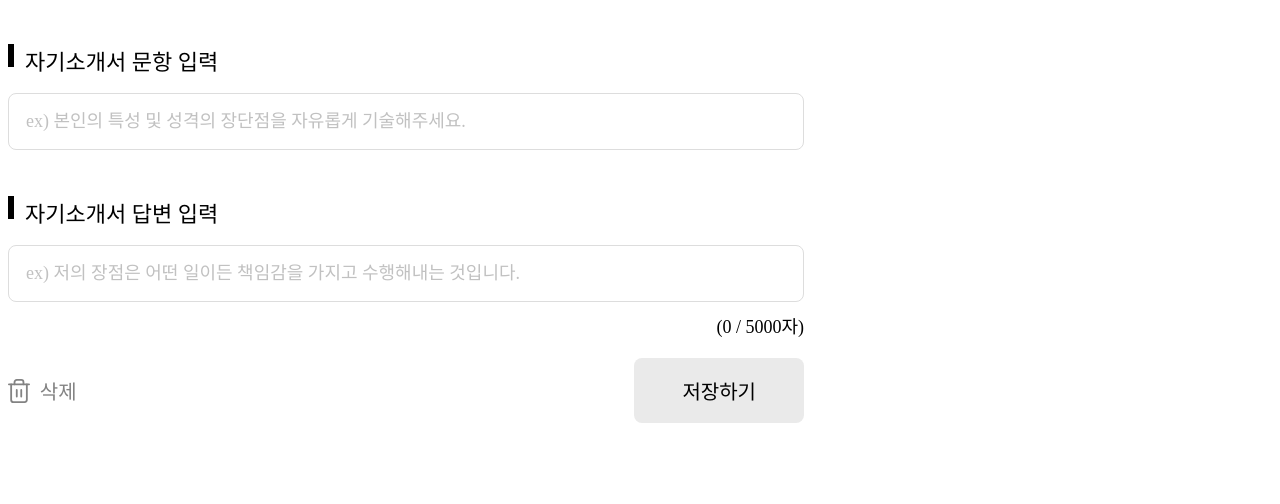
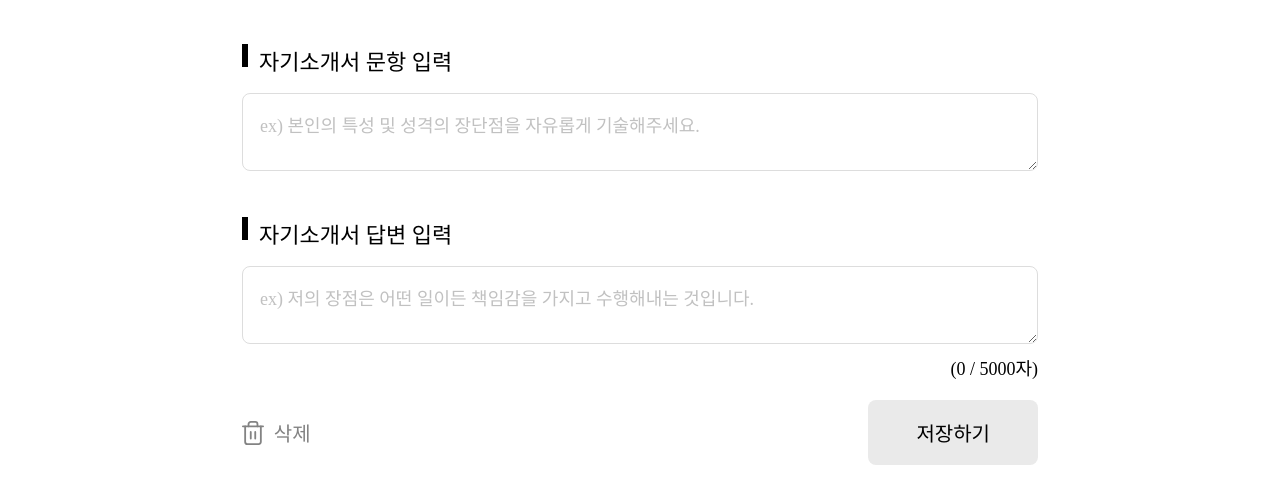
Before and after one commit to SominLeeeeee/highlightme_front_public, a React (Create React App) app: page /coverletter in a window 1280 px wide. Shown: the top 504 px of the page. Built offline with nearby package versions, Linux system fonts and the light colour scheme; the HTML template or start-up script is replaced by a standard one.

Commit message:
입력칸 여러줄 가능

```diff
--- a/src/components/ClInput.js
+++ b/src/components/ClInput.js
@@ -6,9 +6,12 @@ import ClInputDiv from "./ClInputDiv";
 function ClInput() {
   const [count, setCount] = useState(0);
   const [deleteHover, setDeleteHover] = useState(false);
+  const [textAreaHeight, setTextAreaHeight] = useState("auto");
 
   const onInputChange = (event) => {
     setCount(event.target.value.length);
+    setTextAreaHeight(`${event.target.scrollHeight}px`);
+    console.log(textAreaHeight);
   };
 
   const onSaveButtonClicked = () => {
@@ -48,6 +51,7 @@ function ClInput() {
         className="clInputDiv"
         title="자기소개서 답변 입력"
         hint="ex) 저의 장점은 어떤 일이든 책임감을 가지고 수행해내는 것입니다."
+        height={textAreaHeight}
         onChange={onInputChange}
       />
 
--- a/src/components/ClInputDiv.js
+++ b/src/components/ClInputDiv.js
@@ -1,7 +1,8 @@
+import { useEffect, useState } from "react";
 import "./clInputDiv.scss";
 
 function ClInputDiv(props) {
-  const { hint, title, onChange } = { ...props };
+  const { hint, title, onChange, height } = { ...props };
 
   return (
     <div className="clInputDivWrapper">
@@ -9,7 +10,12 @@ function ClInputDiv(props) {
         <div />
         <p>{title}</p>
       </span>
-      <input className="clInputAnswer" placeholder={hint} onChange={onChange} />
+      <textarea
+        className="clInputAnswer"
+        placeholder={hint}
+        onChange={onChange}
+        style={{ height: height }}
+      />
     </div>
   );
 }
--- a/src/components/clInputDiv.scss
+++ b/src/components/clInputDiv.scss
@@ -3,6 +3,8 @@
 .clInputTitle {
   display: flex;
   margin-top: 3.6rem;
+  word-wrap: break-word;
+
   div {
     display: inline-block;
     width: 0.6rem;
--- a/src/routes/Coverletter.js
+++ b/src/routes/Coverletter.js
@@ -1,10 +1,10 @@
 import React from "react";
 import "../style/coverletter.scss";
 import ClInput from "../components/ClInput";
-import ClList from "../components/ClList";
+
 function Coverletter() {
   return (
-    <div className="clInputWrapper">
+    <div className="coverletterWrapper">
       <ClInput />
     </div>
   );
--- a/src/style/coverletter.scss
+++ b/src/style/coverletter.scss
@@ -1,4 +1,4 @@
-.clInputWrapper {
+.coverletterWrapper {
   display: flex;
   justify-content: center;
   align-items: center;
```
